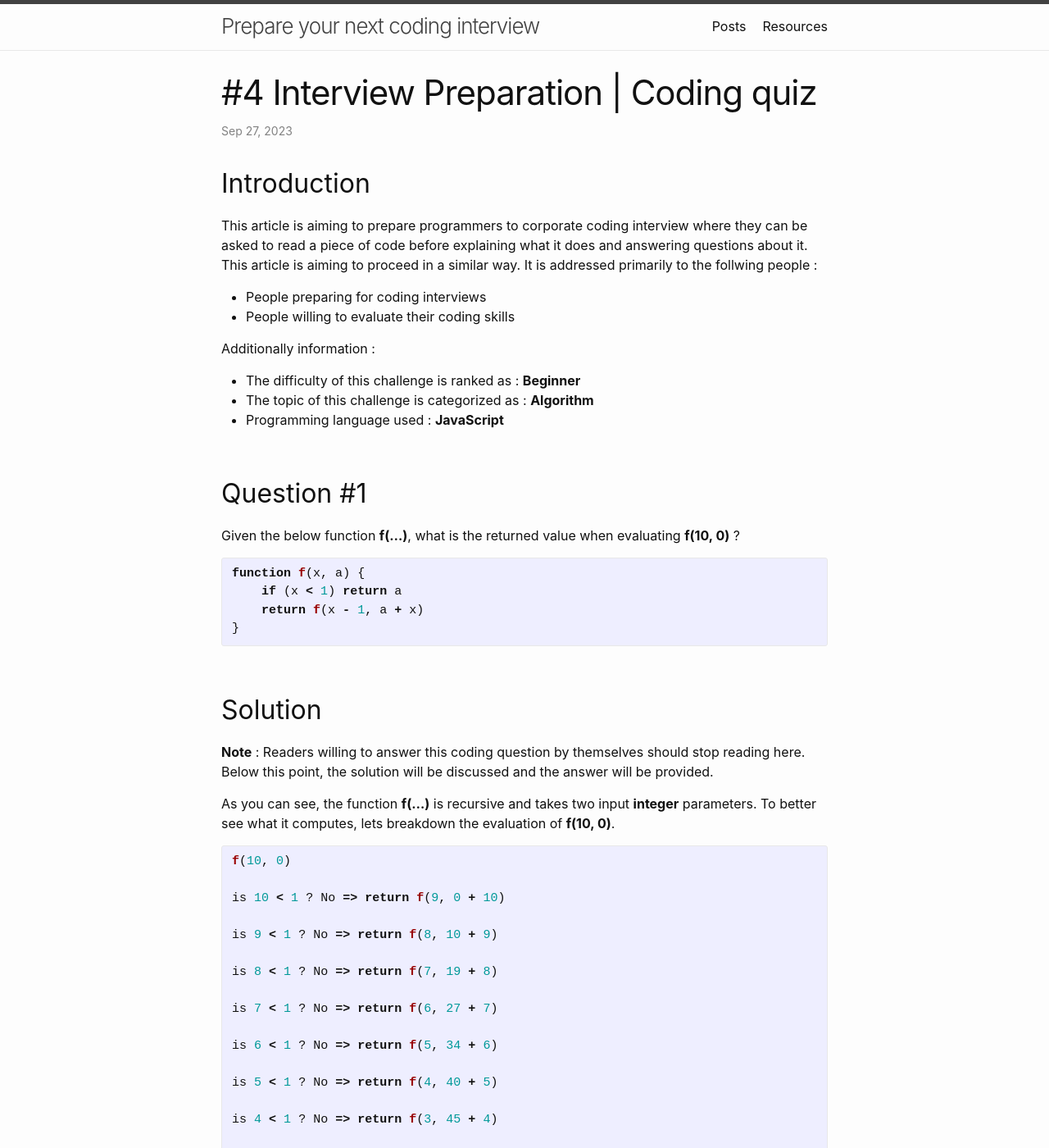
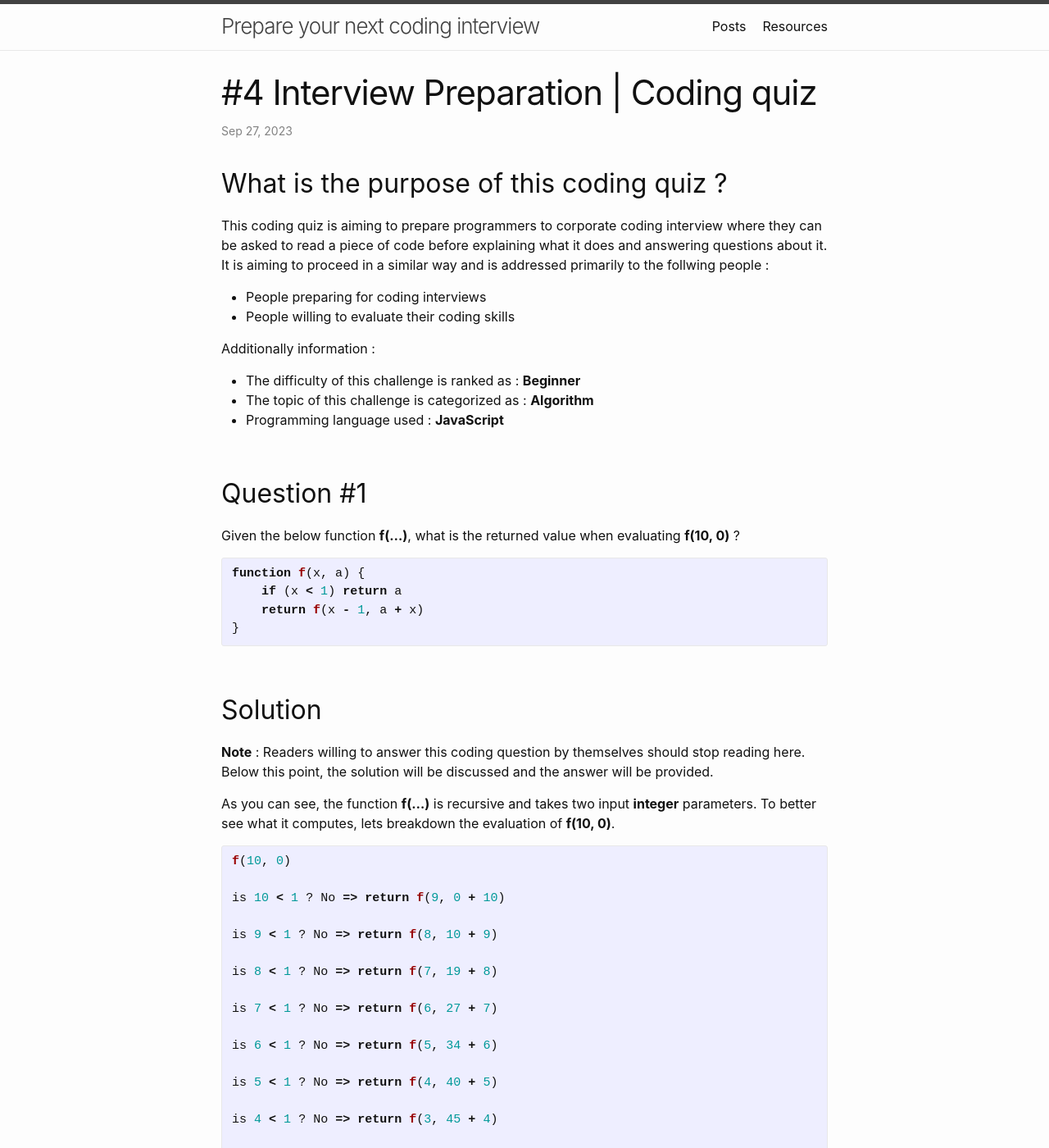
Before and after one commit to assadnavi/assadnavi.github.io, a Jekyll site: the page built from _posts/2023-09-27-coding-quiz.md, in a window 1280 px wide and 1400 px high. Shown: the whole window at 82% size. Built offline with Jekyll 4.4.1, drawn with Linux system fonts in a browser that asks for light colours; some of the changed text lies outside the part shown.

Commit message:
improved #4

```diff
--- a/_posts/2023-09-27-coding-quiz.md
+++ b/_posts/2023-09-27-coding-quiz.md
@@ -5,9 +5,9 @@ date:   2023-09-27 00:00:00 +0000
 published: true
 ---
 
-## Introduction
+## What is the purpose of this coding quiz ?
 
-This article is aiming to prepare programmers to corporate coding interview where they can be asked to read a piece of code before explaining what it does and answering questions about it. This article is aiming to proceed in a similar way. It is addressed primarily to the follwing people :
+This coding quiz is aiming to prepare programmers to corporate coding interview where they can be asked to read a piece of code before explaining what it does and answering questions about it. It is aiming to proceed in a similar way and is addressed primarily to the follwing people :
 
 - People preparing for coding interviews
 - People willing to evaluate their coding skills
```
Also changed, not shown: other parts of _posts/2023-09-27-coding-quiz.md (+2 -2 lines).
